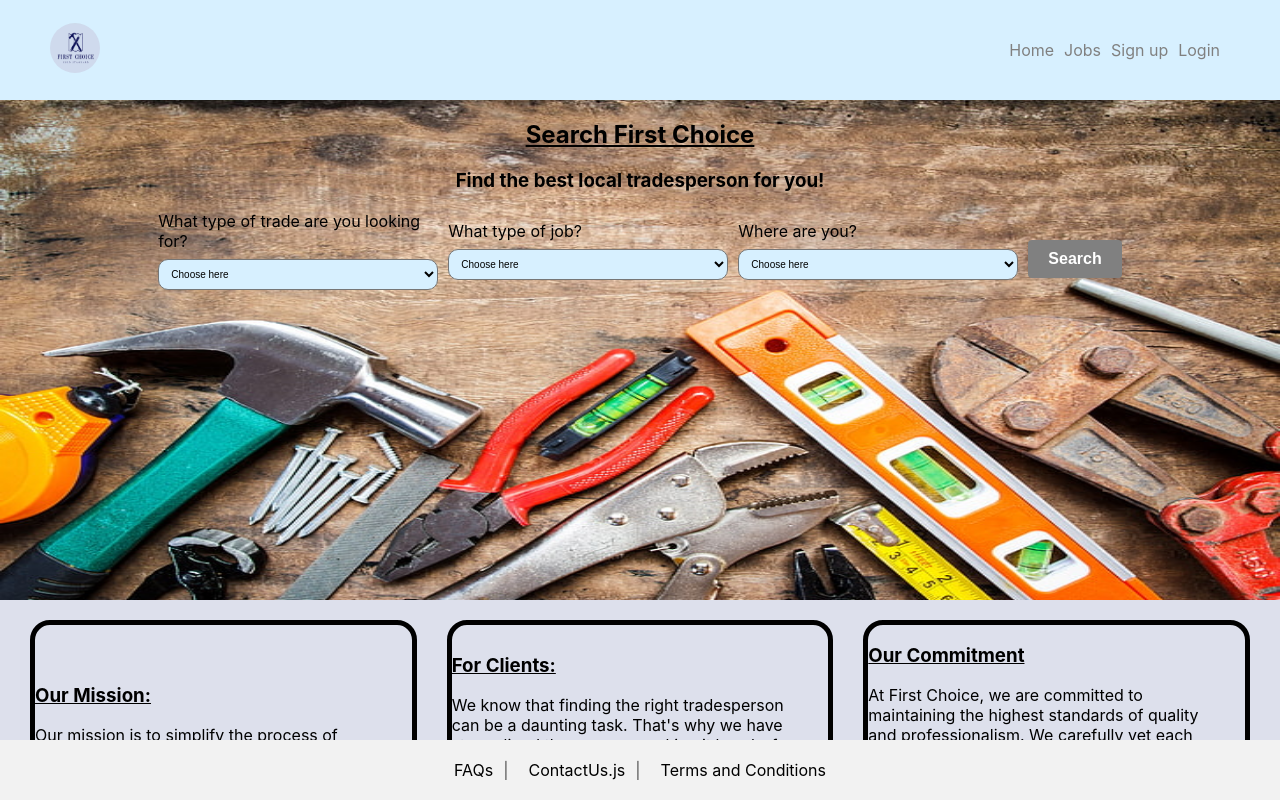
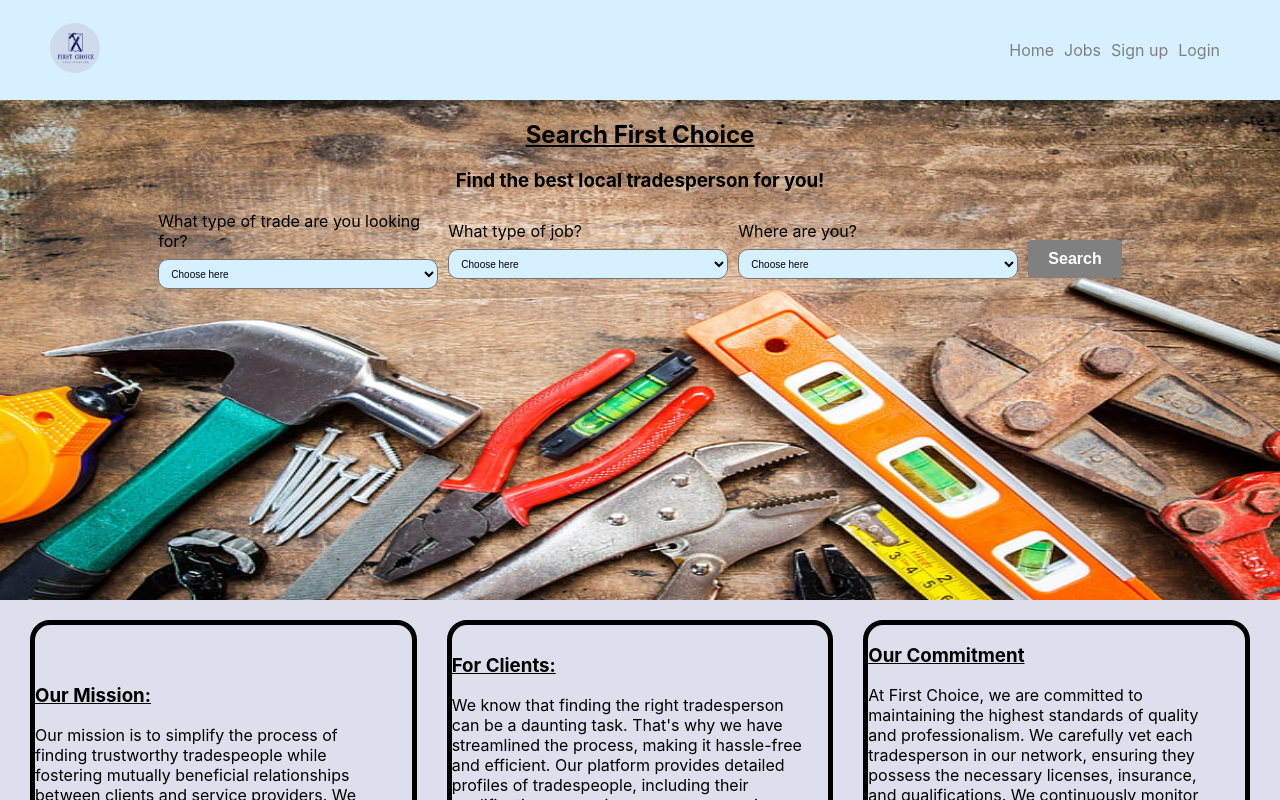
Before and after one commit to QZVTR/FirstChoice, a Next.js app: page / in a window 1280 px wide. Shown: the top 800 px of the page. Built offline with nearby package versions, Linux system fonts and the light colour scheme; no server answers.

Commit message:
Favicon and fixed footer

```diff
--- a/pages/Layout.js
+++ b/pages/Layout.js
@@ -23,9 +23,7 @@
       <main>
       <div className={styles.content}>{children}</div>
       </main>
-      <footer>
       <Footer />
-      </footer>
     </div>
   );
 }
--- a/pages/components/landingPage/HowWeWork.js
+++ b/pages/components/landingPage/HowWeWork.js
@@ -20,7 +20,7 @@
             We also prioritize the success of our tradespeople. By joining our platform, you gain exposure to a
             wide client base actively seeking your expertise. We provide you with a platform to showcase your
             skills, qualifications, and achievements. Our aim is to help you expand your business and reach new
-            clients, allowing you to focus on what you do best—delivering exceptional service.
+            clients, allowing you to focus on what you do best delivering exceptional service.
           </div>
         </div>
       </div>
--- a/styles/Footer.module.css
+++ b/styles/Footer.module.css
@@ -1,8 +1,5 @@
 .container {
-    position: fixed;
-    left: 0;
-    bottom: 0;
-    width: 100%;
+    margin-top: auto;
     background-color: #f2f2f2;
     z-index: 9999; /* Ensure the footer appears above other elements */
 }
--- a/styles/Layout.module.css
+++ b/styles/Layout.module.css
@@ -1,5 +1,7 @@
 .container {
-    margin: 0;
+    display: flex;
+    flex-direction: column;
+    min-height: 100vh;
     padding: 0;
 }
 
--- a/styles/Searchbar.module.css
+++ b/styles/Searchbar.module.css
@@ -24,6 +24,7 @@
 .selectWrapper {
     display: flex;
     flex-direction: column;
+
 }
 
 .selectLabel {
@@ -37,6 +38,7 @@
     padding: 8px;
     font-size: 10px;
     width: 280px;
+    height: 30px;
     border-radius: 10px;
     color: black;
     background-color: #D7F0FF;
```
Also changed, not shown: 1 other file (tests, documents, lock files or other folders).
